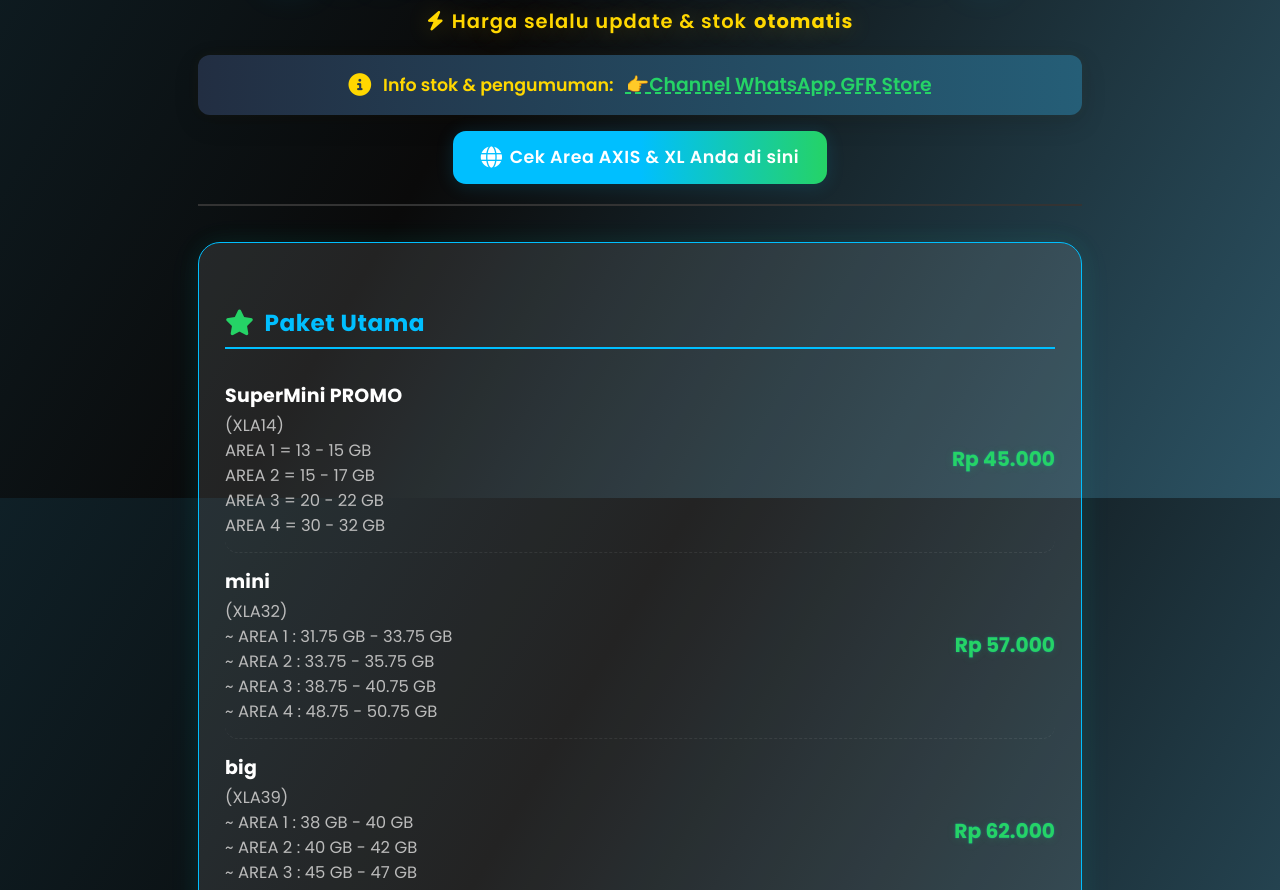
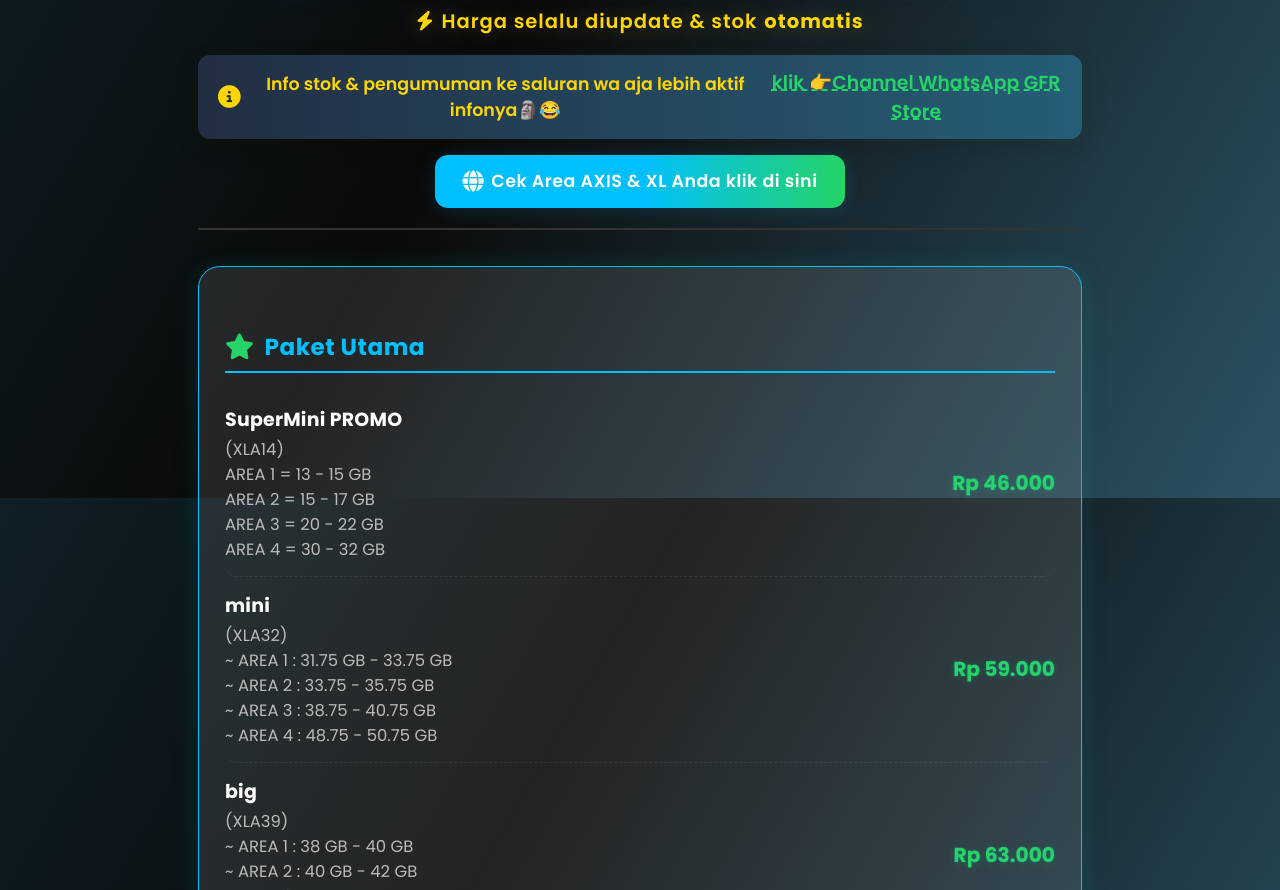
Before and after one commit to hzhzjzjzz/harga_cek, a plain HTML site: page index.html in a window 1280 px wide. Shown: the part 302-1192 px from the top of the page. Drawn offline with Linux system fonts and the light colour scheme.

Commit message:
Update index.html

```diff
--- a/index.html
+++ b/index.html
@@ -429,19 +429,19 @@
             </h1>
             <div class="subtitle">
                 <i class="fa-solid fa-bolt"></i>
-                Harga selalu update & stok <b>otomatis</b>
+                Harga selalu diupdate & stok <b>otomatis</b>
             </div>
             <div class="info-stok">
                 <span class="icon"><i class="fa-solid fa-circle-info"></i></span>
-                <span>Info stok & pengumuman:</span>
+                <span>Info stok & pengumuman ke saluran wa aja lebih aktif infonya🗿😂</span>
                 <a href="https://whatsapp.com/channel/0029Vb9rti60rGiNbe3gpm28" target="_blank">
-                    👉Channel WhatsApp GFR Store
+                    klik 👉Channel WhatsApp GFR Store
                 </a>
             </div>
             <div class="area-link-box">
                 <a href="https://cekareaxl.vercel.app/" class="area-link" target="_blank">
                     <span class="area-ico"><i class="fa-solid fa-globe"></i></span>
-                    Cek Area AXIS & XL Anda di sini
+                    Cek Area AXIS & XL Anda klik di sini
                 </a>
             </div>
         </header>
@@ -457,7 +457,7 @@
 AREA 3 = 20 - 22 GB<br>
 AREA 4 = 30 - 32 GB</span>
                     </div>
-                    <span class="product-price">Rp 45.000</span>
+                    <span class="product-price">Rp 46.000</span>
                 </li>
                 <li class="product-item">
                     <div class="product-details">
@@ -468,7 +468,7 @@
 ~ AREA 3 : 38.75 - 40.75 GB<br>
 ~ AREA 4 : 48.75 - 50.75 GB</span>
                     </div>
-                    <span class="product-price">Rp 57.000</span>
+                    <span class="product-price">Rp 59.000</span>
                 </li>
                 <li class="product-item">
                     <div class="product-details">
@@ -479,7 +479,7 @@
 ~ AREA 3 : 45 GB - 47 GB<br>
 ~ AREA 4 : 55 GB - 57 GB</span>
                     </div>
-                    <span class="product-price">Rp 62.000</span>
+                    <span class="product-price">Rp 63.000</span>
                 </li>
                 <li class="product-item">
                     <div class="product-details">
@@ -512,7 +512,7 @@
 ~ AREA 3 : 95 GB - 97 GB<br>
 ~ AREA 4 : 105 GB - 107 GB</span>
                     </div>
-                    <span class="product-price">Rp 94.000</span>
+                    <span class="product-price">Rp 97.000</span>
                 </li>
             </ul>
             <h3 class="product-category"><i class="fa-regular fa-clock"></i> Bekasan/harian L (25GB A4)SUDAH COID/UDAH GAK ADA JANGAN TANYA LAGI SENGAJA GAK HAPUS LIST AJA👍🗿
```
